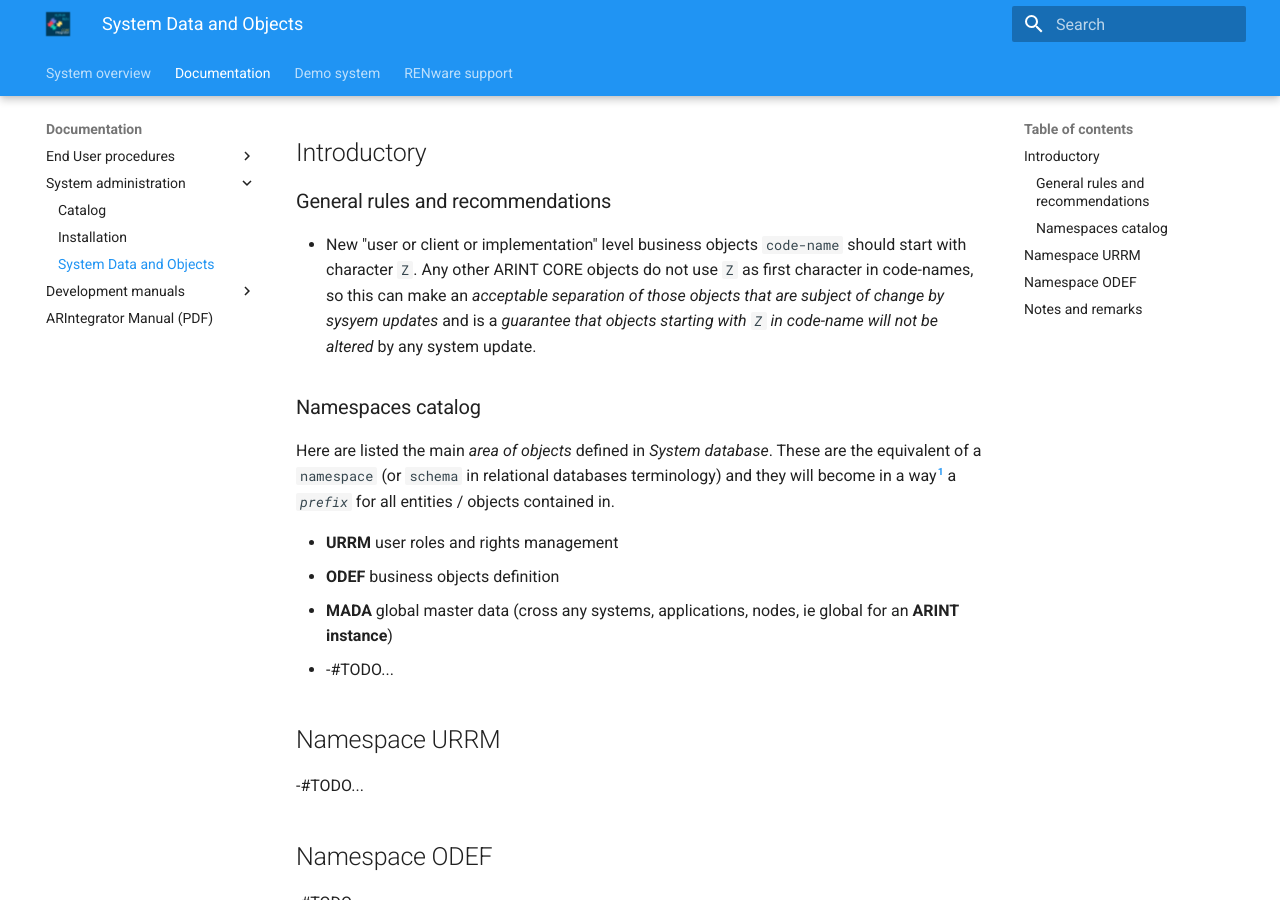
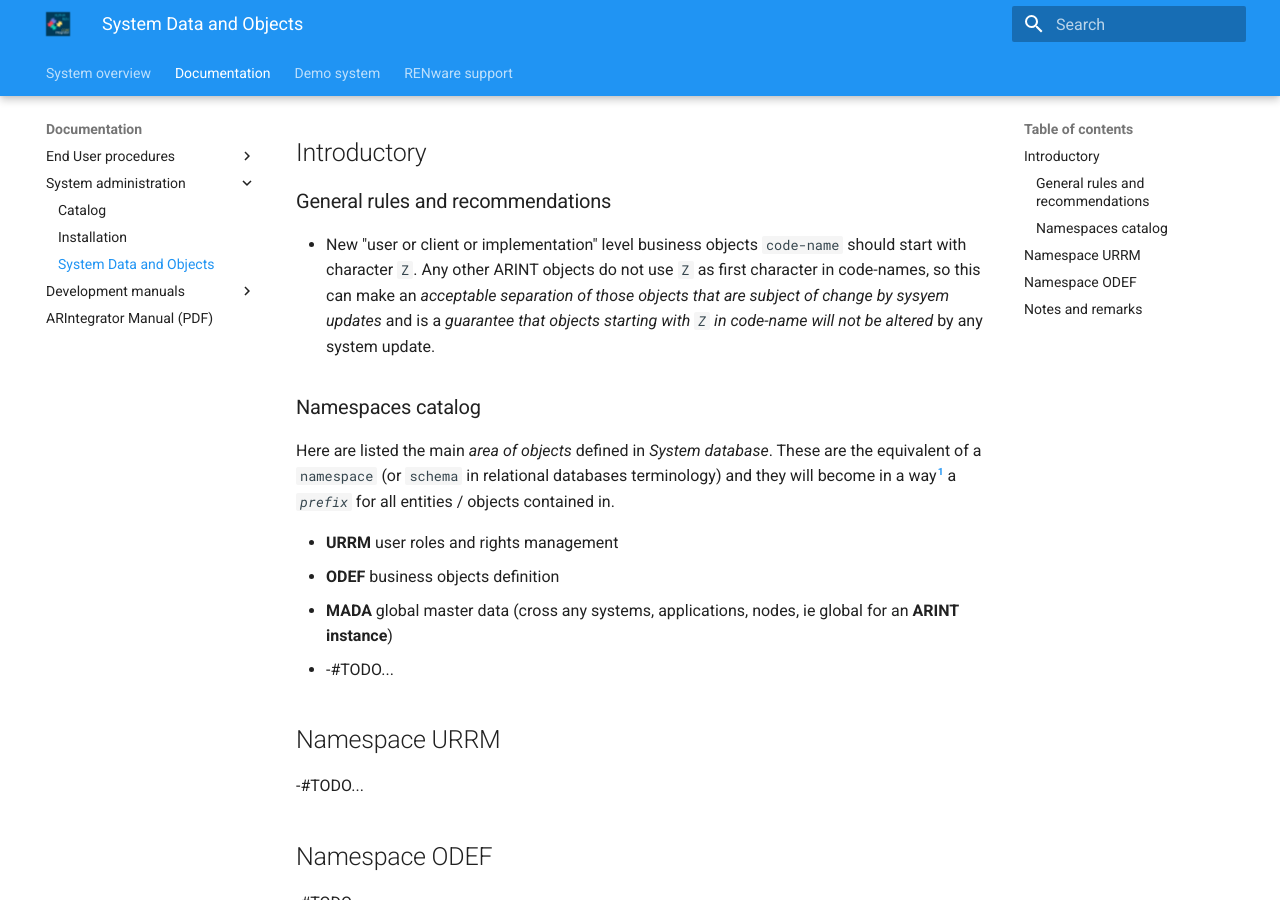
Before and after one commit to petre-renware/arint, an MkDocs documentation site: the page built from doc_src/810-DSGN/810.03-System_Data_and_Objects.md, in a window 1280 px wide and 900 px high, scrolled down 960 px. Built offline with MkDocs 1.6.1 and Material for MkDocs 9.7.7, drawn with Linux system fonts in a browser that asks for light colours.

Commit message:
Update 810.03-System_Data_and_Objects.md

```diff
--- a/doc_src/810-DSGN/810.03-System_Data_and_Objects.md
+++ b/doc_src/810-DSGN/810.03-System_Data_and_Objects.md
@@ -20,7 +20,7 @@
 
 ### General rules and recommendations
 
-* New "user or client or implementation" level business objects `code-name` should start with character `Z`. Any other ARINT CORE objects do not use `Z` as first character in code-names, so this can make an *acceptable separation of those objects that are subject of change by sysyem updates* and is a *guarantee that objects starting with `Z` in code-name will not be altered* by any system update.
+* New "user or client or implementation" level business objects `code-name` should start with character `Z`. Any other ARINT objects do not use `Z` as first character in code-names, so this can make an *acceptable separation of those objects that are subject of change by sysyem updates* and is a *guarantee that objects starting with `Z` in code-name will not be altered* by any system update.
 
 
 
```
